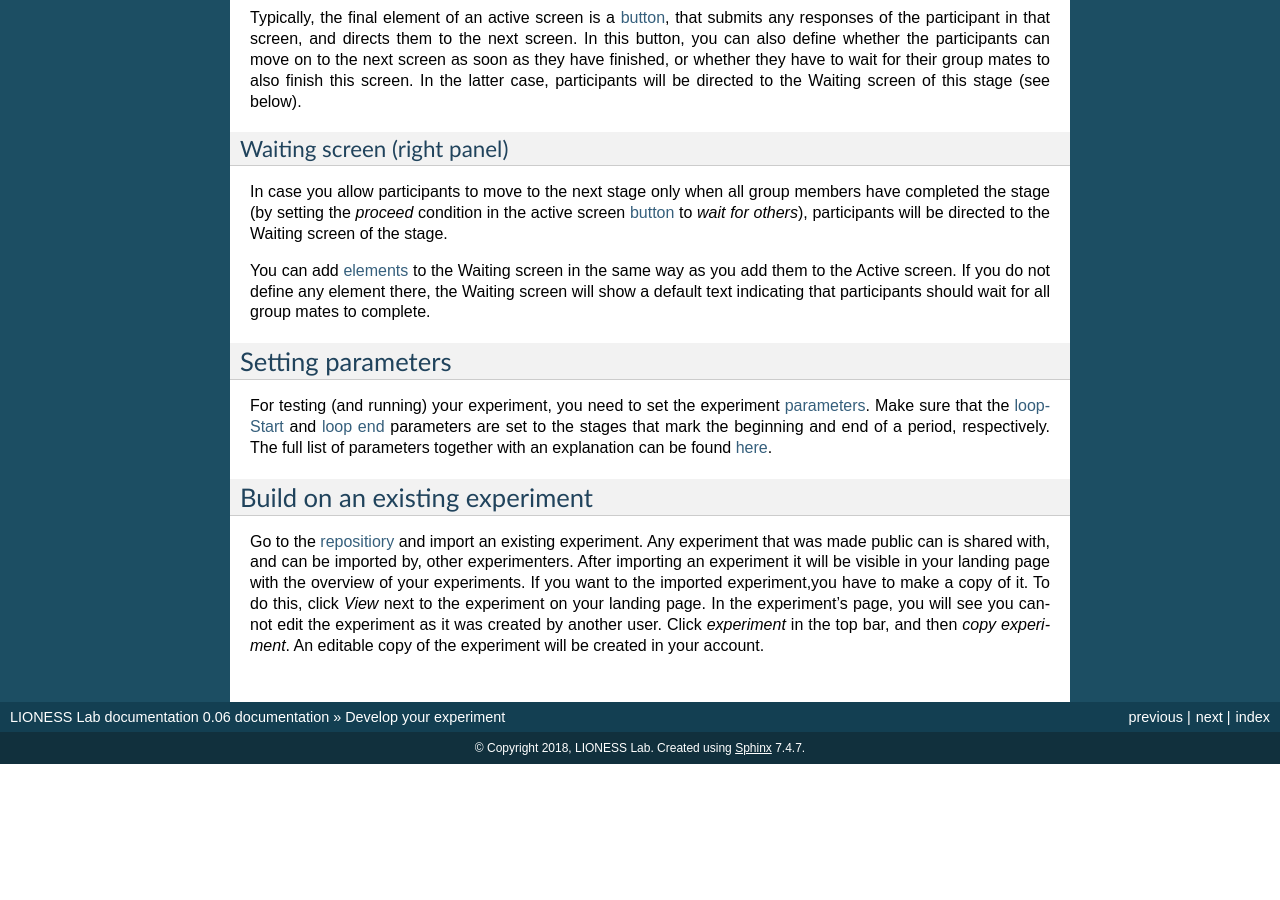
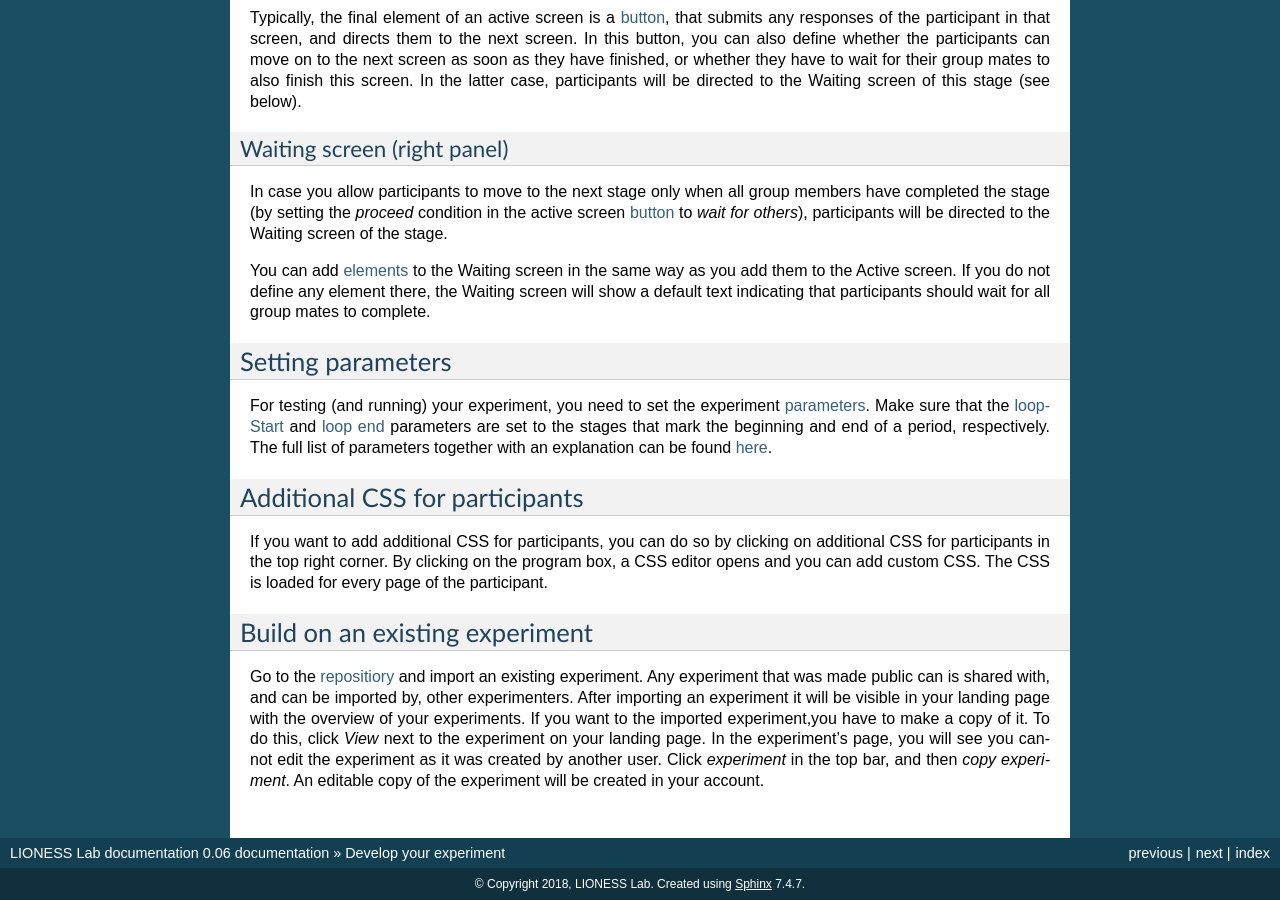
Before and after one commit to marcusgia2505/LIONESS_doc, a Sphinx documentation site: the page built from docs/0301_develop.rst, in a window 1280 px wide and 900 px high, scrolled down 1989 px. Built offline with Sphinx 7.4.7, drawn with Linux system fonts in a browser that asks for light colours; before the commit the page ends 2753 px from its top, so only the background shows below that; some of the changed text lies outside the part shown.

Commit message:
Update 0301_develop.rst

```diff
--- a/docs/0301_develop.rst
+++ b/docs/0301_develop.rst
@@ -72,6 +72,11 @@ For testing (and running) your experiment, you need to set the experiment :ref:`
 
 .. _build_on_an_existing_experiment:
 
+Additional CSS for participants
+===============================
+
+If you want to add additional CSS for participants, you can do so by clicking on additional CSS for participants in the top right corner. By clicking on the program box, a CSS editor opens and you can add custom CSS. The CSS is loaded for every page of the participant.
+
 Build on an existing experiment
 ===================================
 
```
